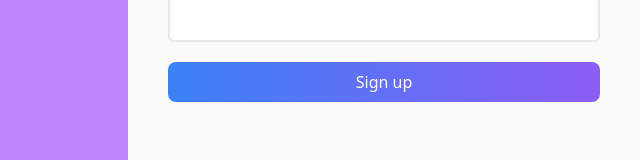
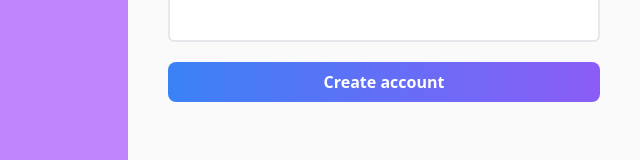
Before and after one commit to Anurag-Kochar-1/GUVI_Geek_Internship_Task, a React (Vite) app in the folder front-end/: page /signup in a window 1280 px wide. Shown: the part 562-722 px from the top of the page, without its empty margins (640-1280 px from the left). Built offline with nearby package versions, Linux system fonts and the light colour scheme.

Commit message:
Add: Sign up page

```diff
--- a/front-end/package.json
+++ b/front-end/package.json
@@ -14,6 +14,7 @@
     "react": "^18.2.0",
     "react-dom": "^18.2.0",
     "react-hook-form": "^7.43.7",
+    "react-hot-toast": "^2.4.0",
     "react-icons": "^4.8.0",
     "react-router-dom": "^6.9.0",
     "yup": "^1.0.2"
--- a/front-end/src/components/Button/Button.tsx
+++ b/front-end/src/components/Button/Button.tsx
@@ -11,6 +11,7 @@ interface IButtonProps {
   size?: string;
   leftIcon?: React.ReactNode;
   rightIcon?: React.ReactNode;
+  type?: any;
 }
 
 const Button = ({
@@ -23,6 +24,7 @@ const Button = ({
   onClick,
   leftIcon,
   rightIcon,
+  type = "button",
 }: IButtonProps) => {
   const isButtonDisabled = () => {
     if (disabled) {
@@ -45,7 +47,7 @@ const Button = ({
       hidden={hidden}
       disabled={disabled}
       title="button"
-      type="button"
+      type={type}
       onClick={!loading && !disabled ? onClick : null}
       className={`
             ${getButtonSizes()} p-4 bg-gradient-to-r from-blue-500 to-violet-500 text-white flex justify-center items-center rounded-lg space-x-1
@@ -54,9 +56,8 @@ const Button = ({
     >
       {!loading && leftIcon && <span> {leftIcon} </span>}
       {!loading && (
-        <span className="font-libreFranklin font-normal text-base">
-          {" "}
-          {children}{" "}
+        <span className="font-semibold text-base">
+          {children}
         </span>
       )}
       {!loading && rightIcon && <span> {rightIcon} </span>}
--- a/front-end/src/components/TextField/TextField.tsx
+++ b/front-end/src/components/TextField/TextField.tsx
@@ -26,9 +26,7 @@ const TextField = ({
 }: ITextFieldProps) => {
   const getInputStyles = () => {
     return `
-        w-full h-12 ${
-          error ? "bg-brand" : "bg-white"
-        } border-2 border-v rounded-md placeholder:text-black text-black p-2 outline-brand font-medium
+        w-full h-12 bg-white border-2 border-v rounded-md placeholder:text-black text-black p-2 outline-brand font-medium
         `;
   };
 
@@ -53,7 +51,7 @@ const TextField = ({
         {...registerRef(`${name}`, { required: true })}
       />
 
-      {error && <p className="text-brandError"> {error} </p>}
+      {error && <p className="text-red-600"> {error} </p>}
     </div>
   );
 };
--- a/front-end/src/pages/SignUpPage/SignUpPage.tsx
+++ b/front-end/src/pages/SignUpPage/SignUpPage.tsx
@@ -6,9 +6,10 @@ import { yupResolver } from "@hookform/resolvers/yup";
 import * as yup from "yup";
 import axios from "axios";
 import { useNavigate } from "react-router-dom";
+import toast, { Toaster } from "react-hot-toast";
 
 const SignUpPage = () => {
-  const navigate = useNavigate()
+  const navigate = useNavigate();
   const schema = yup.object().shape({
     name: yup.string().min(4).max(15).required("Full Name is required please"),
     email: yup.string().email().required("Enter a valid Email"),
@@ -32,20 +33,29 @@ const SignUpPage = () => {
     resolver: yupResolver(schema),
   });
 
+  const onSubmit = async (data: FormData) => {
+    const res = await axios.post(
+      `https://anurag-guvi-api.onrender.com/api/register`,
+      {
+        username: data.name,
+        email: data.email,
+        password: data.password,
+      }
+    );
 
-  const onSubmit = async (data: FormData) => {
-    const user = await axios.post(`https://anurag-guvi-api.onrender.com/api/register`, {
-     username: data.name,
-     email: data.email,
-     password: data.password
-    });
-
-    console.log(user)
-    // if()
+    console.log(res);
+    if (res.status === 201) {
+      toast("Registered Successfully", {
+        duration: 4000,
+        position: "top-center",
+        icon: "✅",
+      });
+    }
   };
 
   return (
     <main className="w-full h-screen bg-light flex flex-col lg:flex-row justify-center items-center">
+      <Toaster />
       <section className="hidden lg:inline-block w-[50%] xl:w-[60%] 2xl:w-[65%] h-screen bg-purple-400"></section>
 
       <section className="w-[90%] lg:w-[50%] xl:w-[40%] 2xl:w-[35%] bg-light flex flex-col justify-center items-center lg:px-10">
@@ -99,8 +109,8 @@ const SignUpPage = () => {
             error={errors?.confirmPassword?.message}
             required
           />
-          <Button size="FULL">
-            <input type="submit" value={"Sign up"} />
+          <Button size="FULL" type={"submit"}>
+            Create account
           </Button>
         </AppForm>
       </section>
```
Also changed, not shown: 1 other file (tests, documents, lock files or other folders).
